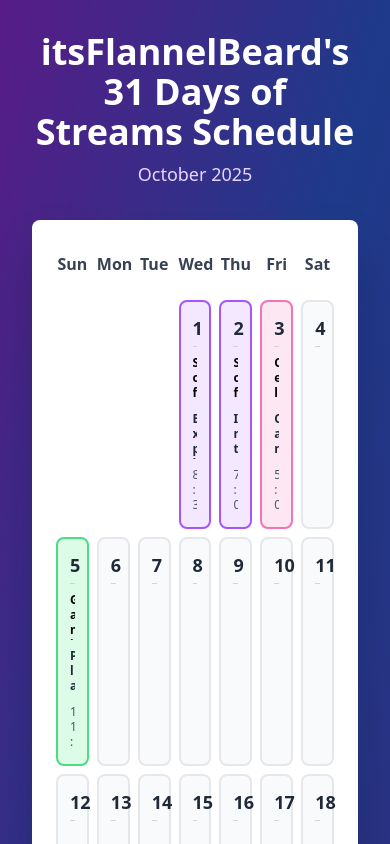
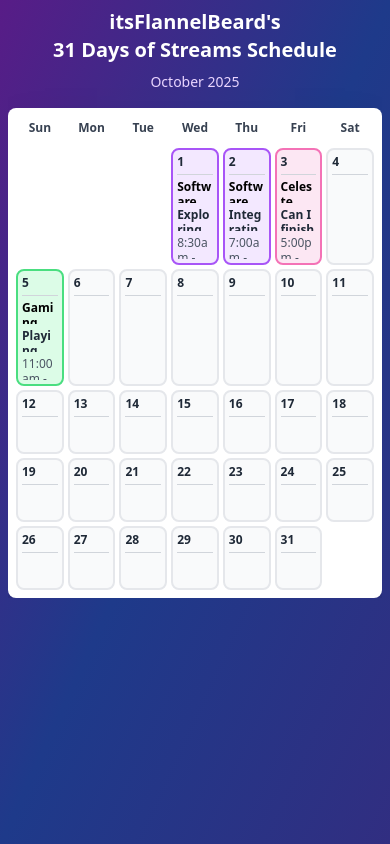
Before and after one commit to chriskarpyszyn/fxb-calendar, a React (Create React App) app: page / in a window 390 px wide. Shown: the top 844 px of the page. Built offline with nearby package versions, Linux system fonts and the light colour scheme.

Commit message:
Refactor: Improve calendar responsiveness and layout
Co-authored-by: ckarpyszyn <ckarpyszyn@tractionrec.com>

```diff
--- a/src/App.js
+++ b/src/App.js
@@ -75,27 +75,27 @@ export default function StreamCalendar() {
   }
 
   return (
-    <div className="min-h-screen bg-gradient-to-br from-purple-900 via-blue-900 to-indigo-900 p-8">
-      <div className="max-w-6xl mx-auto">
+    <div className="min-h-screen bg-gradient-to-br from-purple-900 via-blue-900 to-indigo-900 p-2 sm:p-4 md:p-6 lg:p-8">
+      <div className="max-w-6xl mx-auto overflow-x-auto">
         {/* Header */}
-        <div className="text-center mb-8">
-          <h1 className="text-4xl font-bold text-white mb-2">
+        <div className="text-center mb-4 sm:mb-6 md:mb-8">
+          <h1 className="text-xl sm:text-2xl md:text-3xl lg:text-4xl font-bold text-white mb-2">
             itsFlannelBeard's<br />
             31 Days of Streams Schedule
           </h1>
-          <p className="text-purple-200 text-lg">
+          <p className="text-purple-200 text-sm sm:text-base md:text-lg">
             {monthNames[month]} {year}
           </p>
         </div>
 
         {/* Calendar Container */}
-        <div className="bg-white rounded-lg shadow-2xl p-6">
+        <div className="bg-white rounded-lg shadow-2xl p-2 sm:p-4 md:p-6 min-w-80">
           {/* Day Names Header */}
-          <div className="grid grid-cols-7 gap-2 mb-4">
+          <div className="grid grid-cols-7 gap-1 sm:gap-2 mb-2 sm:mb-4">
             {dayNames.map(day => (
               <div
                 key={day}
-                className="text-center font-bold text-gray-700 py-2"
+                className="text-center font-bold text-gray-700 py-1 sm:py-2 text-xs sm:text-sm"
               >
                 {day}
               </div>
@@ -103,7 +103,7 @@ export default function StreamCalendar() {
           </div>
 
           {/* Calendar Grid */}
-          <div className="grid grid-cols-7 gap-2">
+          <div className="grid grid-cols-7 gap-1 sm:gap-2">
             {days.map((day, index) => {
               const streamData = day ? streamSchedule[day.toString()] : null;
               const categoryColor = streamData ? categoryColors[streamData.category] : null;
@@ -112,14 +112,14 @@ export default function StreamCalendar() {
               return (
                 <div
                   key={index}
-                  className={`
-                    min-h-44 p-3 rounded-lg border-2 transition-all duration-200
+                    className={`
+                    min-h-16 sm:min-h-24 md:min-h-32 lg:min-h-44 p-1 sm:p-2 md:p-3 rounded-lg border-2 transition-all duration-200
                     ${day
                       ? streamData
                         ? categoryColor
-                          ? `hover:shadow-lg cursor-pointer hover:scale-105`
-                          : 'bg-gray-50 border-gray-200 hover:border-purple-400 hover:shadow-md cursor-pointer'
-                        : 'bg-gray-50 border-gray-200 hover:border-purple-400 hover:shadow-md cursor-pointer'
+                          ? `hover:shadow-lg cursor-pointer hover:scale-105 active:scale-95`
+                          : 'bg-gray-50 border-gray-200 hover:border-purple-400 hover:shadow-md cursor-pointer active:scale-95'
+                        : 'bg-gray-50 border-gray-200 hover:border-purple-400 hover:shadow-md cursor-pointer active:scale-95'
                       : 'bg-transparent border-transparent'
                     }
                   `}
@@ -139,29 +139,29 @@ export default function StreamCalendar() {
                   {day && (
                     <div className="flex flex-col h-full">
                       {/* Day Number */}
-                      <div className="font-bold text-gray-800 text-lg mb-2 border-b border-gray-300 pb-1 flex-shrink-0">
+                      <div className="font-bold text-gray-800 text-xs sm:text-sm md:text-base lg:text-lg mb-1 sm:mb-2 border-b border-gray-300 pb-1 flex-shrink-0">
                         {day}
                       </div>
 
                       {streamData && (
                         <div className="flex flex-col justify-start flex-grow">
-                          {/* Category - Fixed height for up to 3 lines */}
-                          <div className={`text-xs font-semibold leading-tight mb-2 ${categoryColor ? categoryColor.text : 'text-gray-800'}`}>
-                            <div className="h-12 overflow-hidden break-words">
+                          {/* Category - Responsive height */}
+                          <div className={`text-xs font-semibold leading-tight mb-1 sm:mb-2 ${categoryColor ? categoryColor.text : 'text-gray-800'}`}>
+                            <div className="h-6 sm:h-8 md:h-10 lg:h-12 overflow-hidden break-words">
                               {streamData.category}
                             </div>
                           </div>
 
-                          {/* Subject - Fixed height for up to 3 lines */}
-                          <div className="text-xs font-bold text-gray-800 leading-tight mb-2">
-                            <div className="h-12 overflow-hidden break-words">
+                          {/* Subject - Responsive height */}
+                          <div className="text-xs font-bold text-gray-800 leading-tight mb-1 sm:mb-2">
+                            <div className="h-6 sm:h-8 md:h-10 lg:h-12 overflow-hidden break-words">
                               {streamData.subject}
                             </div>
                           </div>
 
-                          {/* Time - Fixed height for up to 3 lines */}
+                          {/* Time - Responsive height */}
                           <div className="text-xs text-gray-600 leading-tight">
-                            <div className="h-12 overflow-hidden break-words">
+                            <div className="h-6 sm:h-8 md:h-10 lg:h-12 overflow-hidden break-words">
                               {streamData.time}
                             </div>
                           </div>
```
